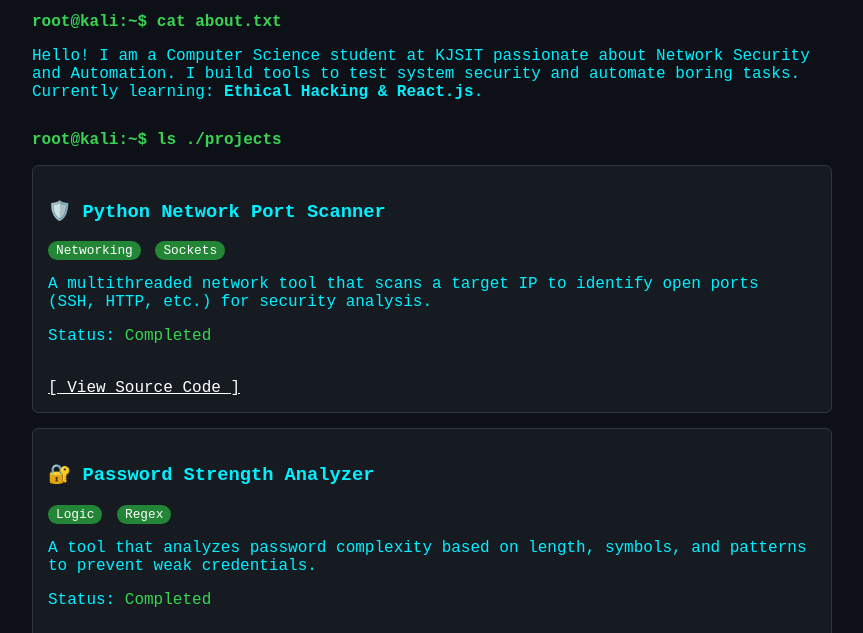
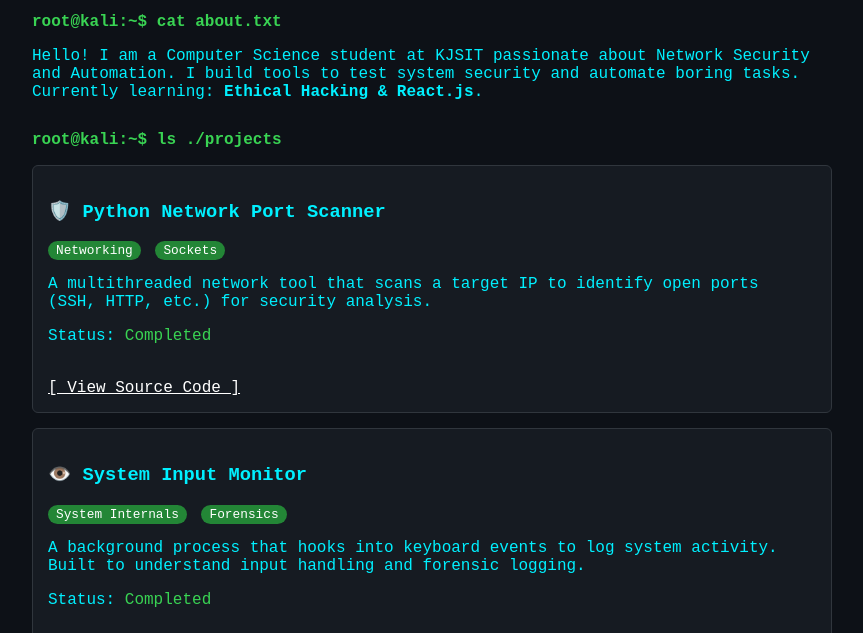
Before and after one commit to panthu13147/panthu13147.github.io, a plain HTML site: page index.html in a window 1280 px wide. Shown: the part 167-800 px from the top of the page, without its empty margins (208-1071 px from the left). Drawn offline with Linux system fonts and the light colour scheme.

Commit message:
Add files via upload

```diff
--- a/index.html
+++ b/index.html
@@ -6,8 +6,8 @@
     <title>Panth Shah | Cybersecurity Portfolio</title>
     <style>
         body {
-            background-color: #0d1117; /* GitHub Dark Mode Background */
-            color: #00f0ff; /* Cyberpunk Blue/Green */
+            background-color: #0d1117; /* GitHub Dark Mode */
+            color: #00f0ff; /* Cyberpunk Blue */
             font-family: 'Courier New', Courier, monospace;
             padding: 20px;
             max-width: 800px;
@@ -72,6 +72,20 @@
         </div>
 
         <div class="project-card">
+            <h3>👁️ System Input Monitor</h3>
+            <p>
+                <span class="tag">System Internals</span>
+                <span class="tag">Forensics</span>
+            </p>
+            <p>A background process that hooks into keyboard events to log system activity. Built to understand input handling and forensic logging.</p>
+            <p>Status: <span class="status-complete">Completed</span></p>
+            <br>
+            <a href="https://github.com/panthu13147/Python-System-Monitor" target="_blank">
+                [ View Source Code ]
+            </a>
+        </div>
+
+        <div class="project-card">
             <h3>🔐 Password Strength Analyzer</h3>
             <p>
                 <span class="tag">Logic</span>
```
